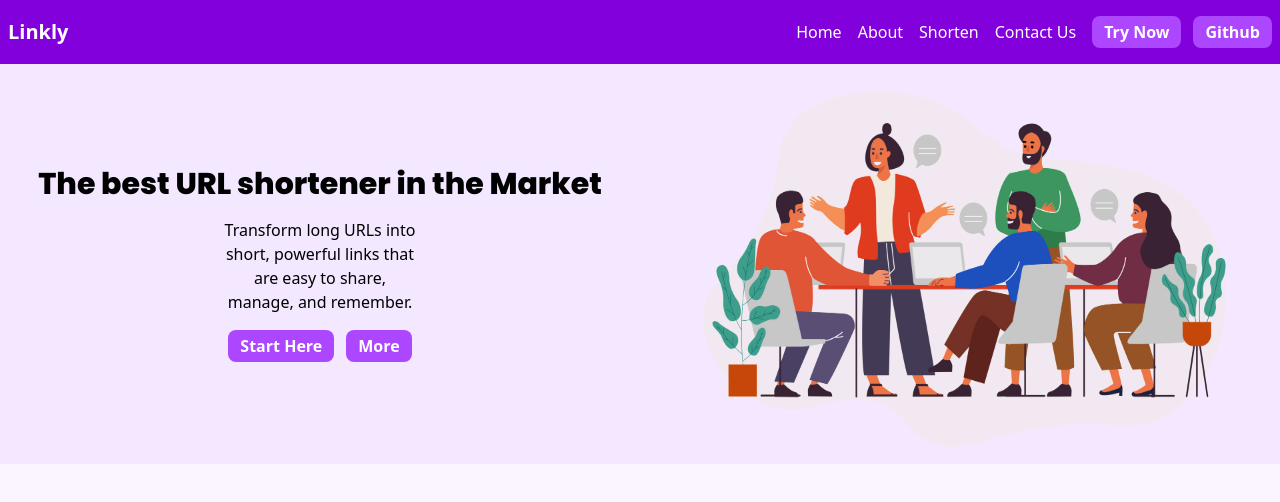
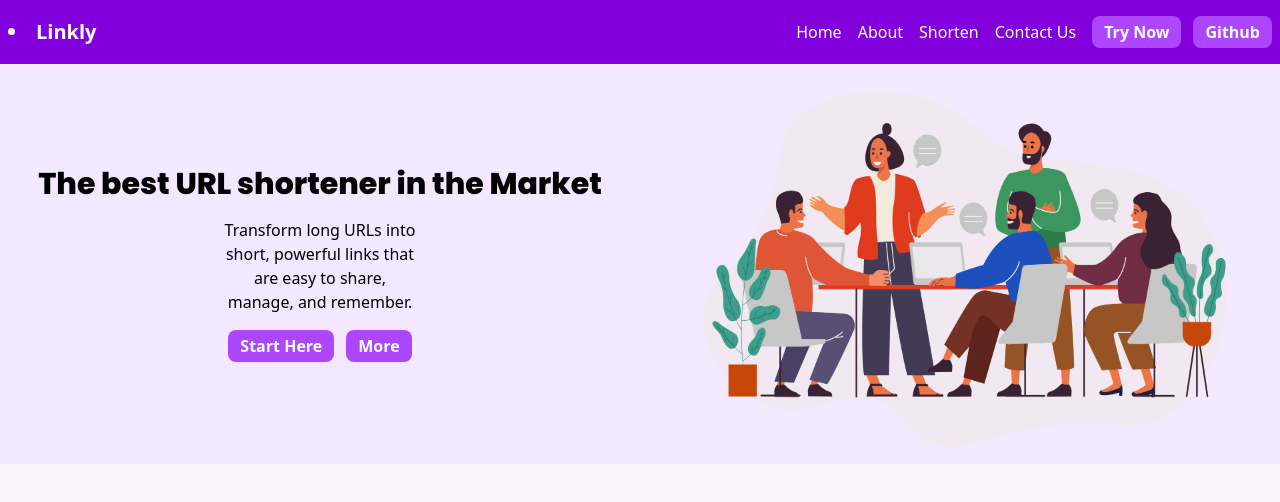
Before and after one commit to Void-0019/linkly, a Next.js app: page / in a window 1280 px wide. Shown: the top 502 px of the page. Built offline with nearby package versions, Linux system fonts and the light colour scheme.

Commit message:
style: minor Navbar update

```diff
--- a/components/Navbar.js
+++ b/components/Navbar.js
@@ -5,7 +5,7 @@ const Navbar = () => {
   return (
     <nav className='h-16 bg-purple-700 flex justify-between items-center text-white px-2'>
       <div className='logo font-bold text-xl'>
-        Linkly
+        <Link href="/"><li>Linkly</li></Link>
       </div>
       <ul className='flex justify-center items-center gap-4'>
         <Link href="/"><li>Home</li></Link>
```
